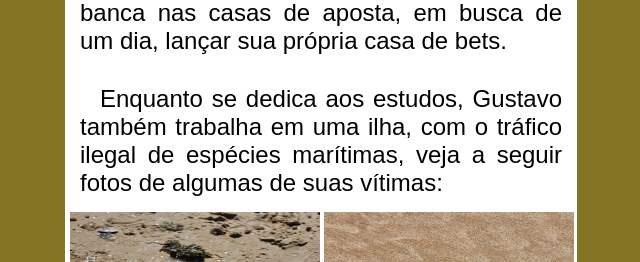
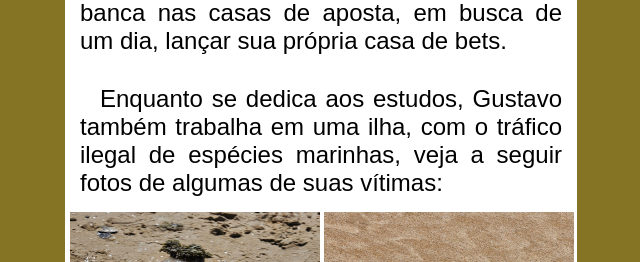
Before and after one commit to JMaiconRibeiro/aniversario-gustavo, a plain HTML site: page estuda-trabalha.html in a window 1280 px wide. Shown: the part 202-464 px from the top of the page, 319-959 px from the left. Drawn offline with Linux system fonts and the light colour scheme.

Commit message:
Correção no html

```diff
--- a/estuda-trabalha.html
+++ b/estuda-trabalha.html
@@ -11,7 +11,7 @@
         <!-- Fotos o que estuda e o que trabalha -->
         <h1 class="trabalha">O que estuda e com o quê trabalha</h1>
         <p class="trabalha">Atualmente, Gustavo está estudando economia, para aprender a gerenciar sua banca nas casas de aposta, em busca de um dia, lançar sua própria casa de bets.</p>
-        <p class="trabalha">Enquanto se dedica aos estudos, Gustavo também trabalha em uma ilha, com o tráfico ilegal de espécies marítimas, veja a seguir fotos de algumas de suas vítimas:</p>
+        <p class="trabalha">Enquanto se dedica aos estudos, Gustavo também trabalha em uma ilha, com o tráfico ilegal de espécies marinhas, veja a seguir fotos de algumas de suas vítimas:</p>
         <div class="imgtrabalha">
             <img class="trabalha" src="imagens/WhatsApp Image 2025-11-21 at 17.32.59.jpeg" alt="">
             <img class="trabalha" src="imagens/WhatsApp Image 2025-11-21 at 17.33.00 (1).jpeg" alt="">
```
